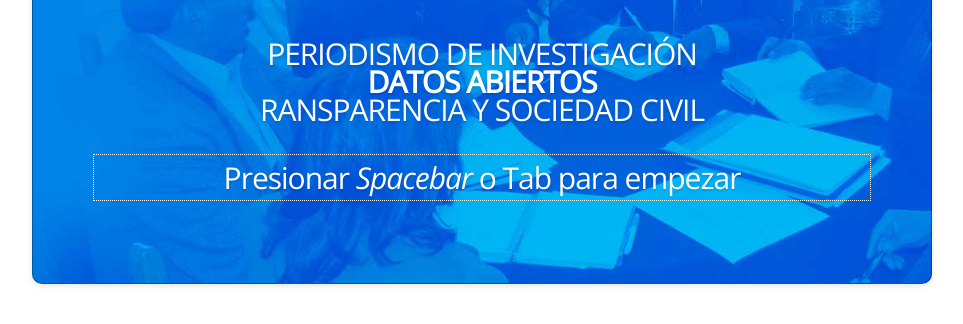
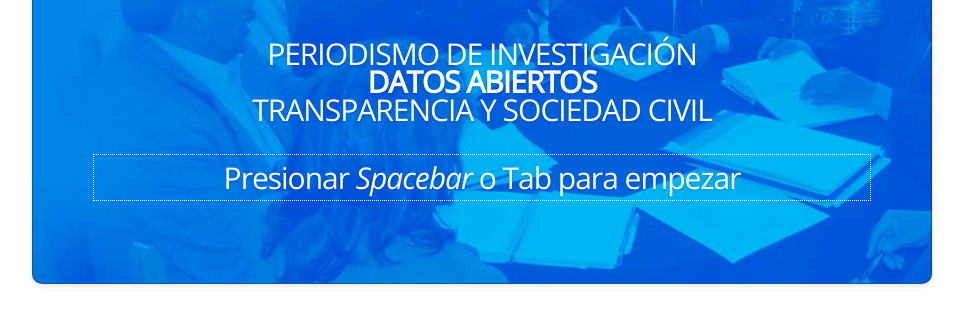
Before and after one commit to data-bolivia/declaraciones-juradas, a plain HTML site: page presentacion/index.html in a window 1280 px wide. Shown: the part 466-790 px from the top of the page, without its empty margins (158-1121 px from the left). Drawn offline with nearby package versions, Linux system fonts and the light colour scheme; files whose address does not match are found by name.

Commit message:
corregido error en ventana inicial

```diff
--- a/presentacion/index.html
+++ b/presentacion/index.html
@@ -30,7 +30,7 @@
 
     <div id="bored" class="step slide" data-x="-1000" data-y="-1500" style="background-image: url('img/2.jpg'); background-size: cover; text-align:center;">
        <br/><br/> <img src="img/logo.png"><br/><br/>
-        <p style="color: #fff; line-height: 28px;">PERIODISMO DE INVESTIGACIÓN<br/><b>DATOS ABIERTOS</b><br/>RANSPARENCIA Y SOCIEDAD CIVIL</p>
+        <p style="color: #fff; line-height: 28px;">PERIODISMO DE INVESTIGACIÓN<br/><b>DATOS ABIERTOS</b><br/>TRANSPARENCIA Y SOCIEDAD CIVIL</p>
         <p class='hint_text'>Presionar <em>Spacebar</em> o Tab para empezar</p>
     </div>
     <div id="title" class="step" data-x="0" data-y="0" data-scale="4">
```
